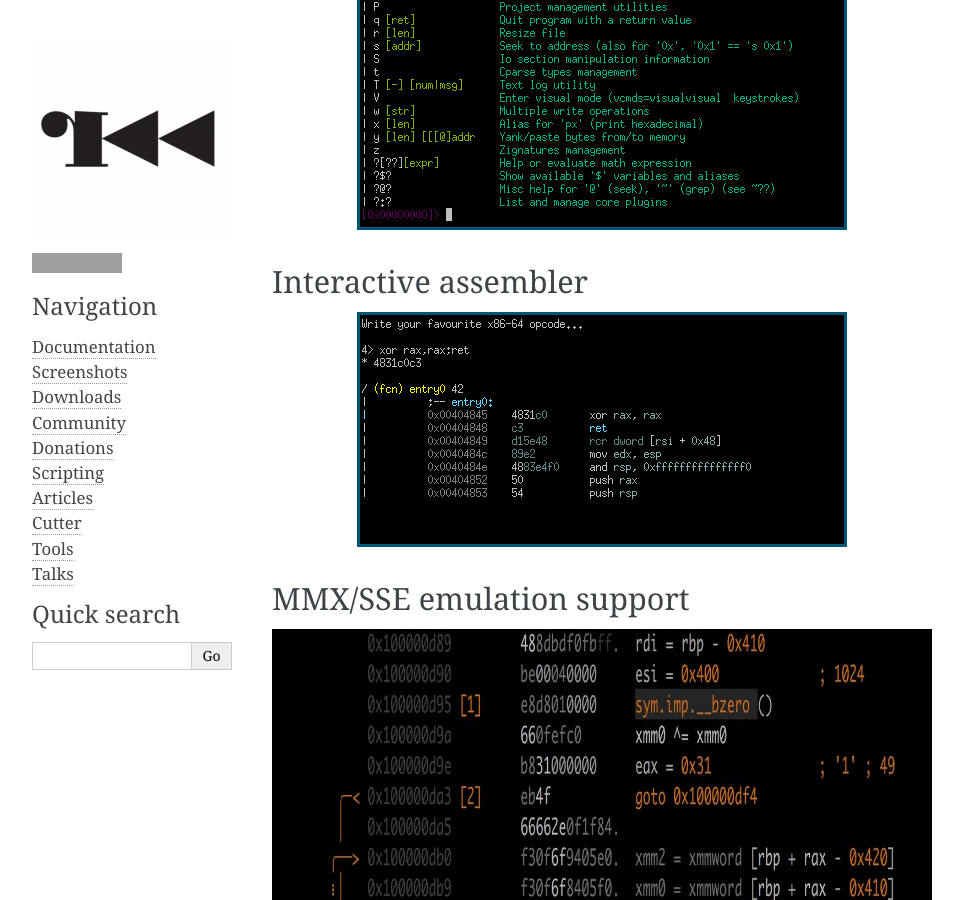
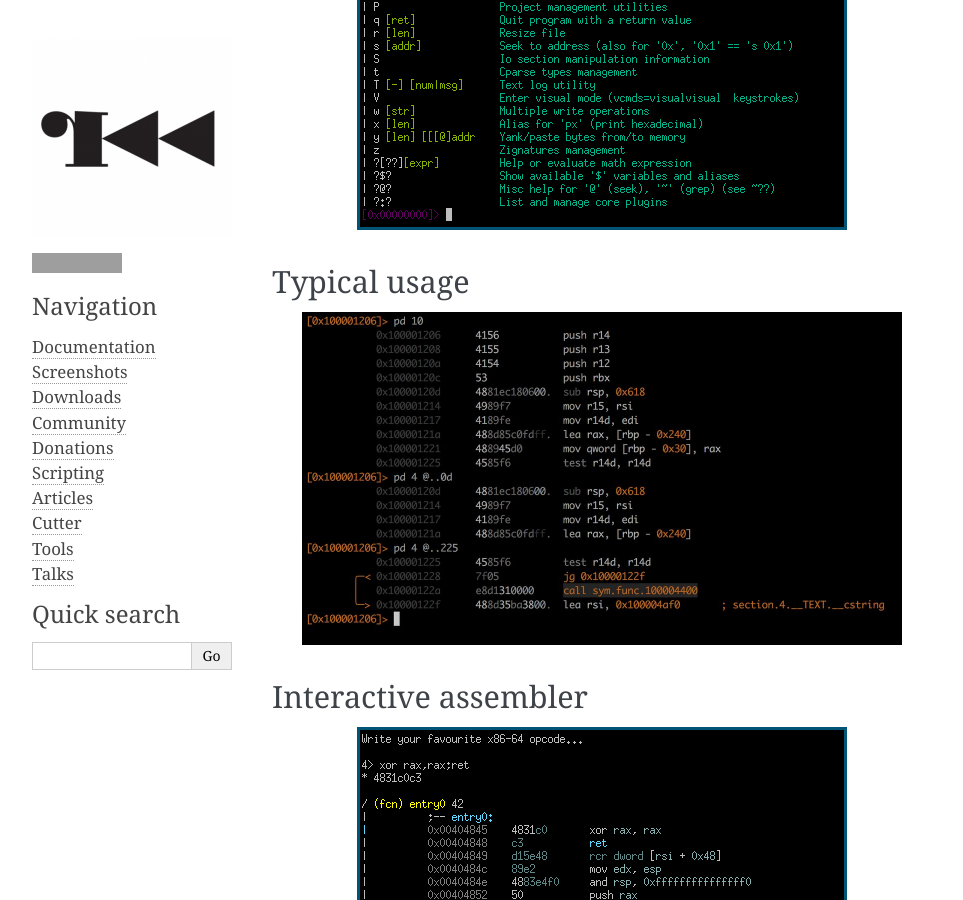
Before and after one commit to radareorg/radareorg, a Sphinx documentation site: the page built from source/screenshots.rst, in a window 1280 px wide and 900 px high, scrolled down 498 px. Shown: the whole window, without its empty margins (148-1111 px from the left). Built offline with Sphinx 7.4.7, drawn with Linux system fonts in a browser that asks for light colours; grey boxes are pictures that could not be loaded.

Commit message:
Add a screenshot and fix an othre one

```diff
--- a/source/screenshots.rst
+++ b/source/screenshots.rst
@@ -10,6 +10,15 @@ Self-documentation
   :alt: radare2 help
   :scale: 100 %
   :align: center
+
+Typical usage
+-------------
+
+.. image:: _static/screenshots/typical.jpg
+  :alt: typical usage of radare2
+  :scale: 50 %
+  :align: center
+
 
 Interactive assembler
 ---------------------
@@ -25,5 +34,5 @@ MMX/SSE emulation support
 
 .. image:: _static/screenshots/esil_mmx.jpg
   :alt: emulation of mmx/sse
-  :scale: 100 %
+  :scale: 50 %
   :align: center
```
Also changed, not shown: source/_static/screenshots/typical.jpg (added).
